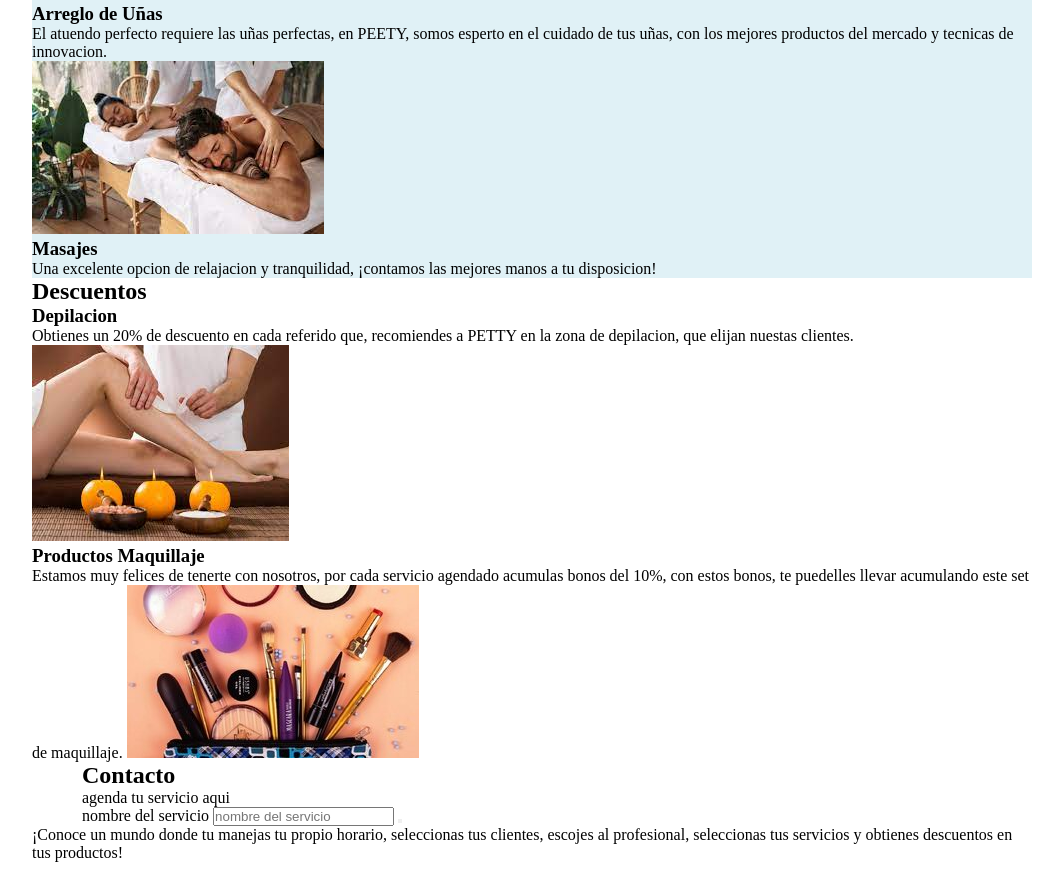
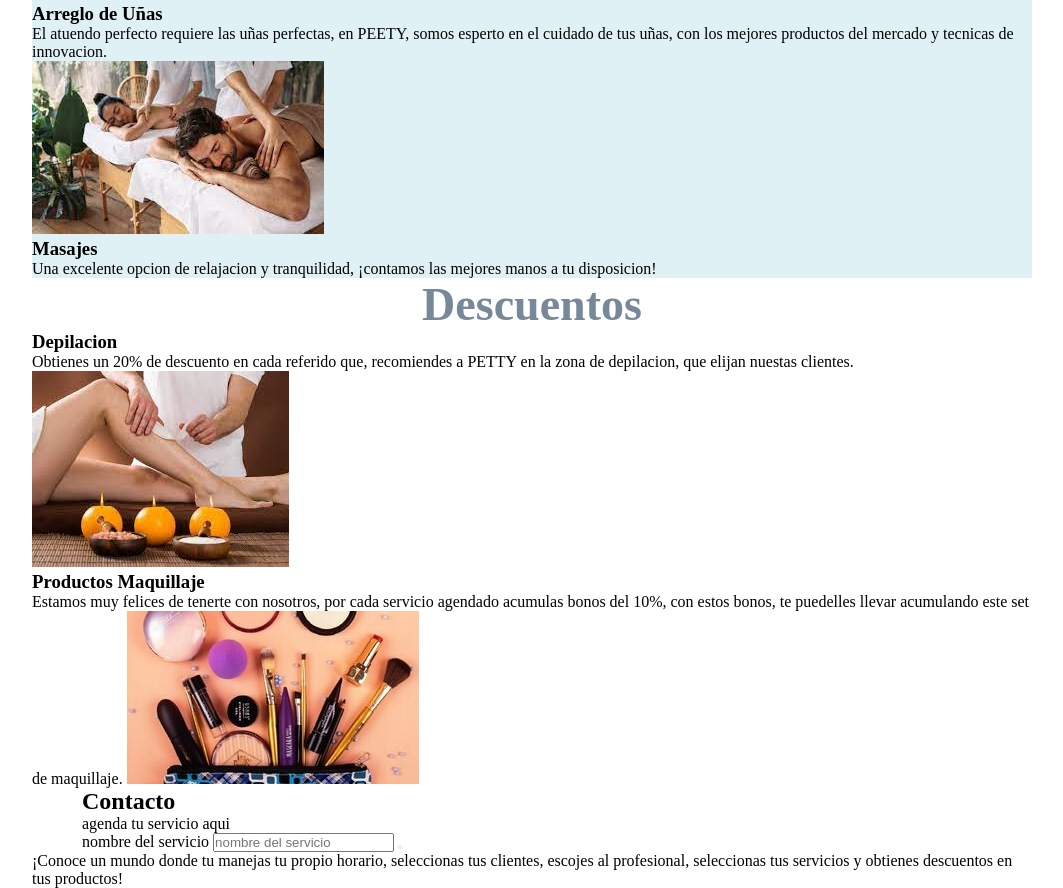
Before and after one commit to Lyerena07/PEETI, a plain HTML site: page petty.html in a window 1280 px wide. Shown: the part 987-1875 px from the top of the page, without its empty margins (108-1171 px from the left). Before the commit the page ends 1849 px from the top, so only its background shows below. Drawn offline with Linux system fonts and the light colour scheme.

Commit message:
Adicion de Clase css titulo-Descuento

```diff
--- a/css/Petty.css
+++ b/css/Petty.css
@@ -77,3 +77,11 @@ color: lightslategray;
 .Masajes{
     background-color:rgba(222, 240, 246, 0.928)
 }
+
+/* Descuentos*/
+
+.titulo-Descuentos{
+font-size: 46px;
+text-align: center;
+color: lightslategray;
+}
--- a/petty.html
+++ b/petty.html
@@ -74,7 +74,7 @@
         </article>
         <section class="Descuentos">
             <div class="Descuentos">
-                <h2 class="text-center"> Descuentos</h2>
+                <h2 class="titulo-Descuentos"> Descuentos</h2>
                 <article class="Listado-Descuentos">
                     <article class="Depilacion">
 
```
